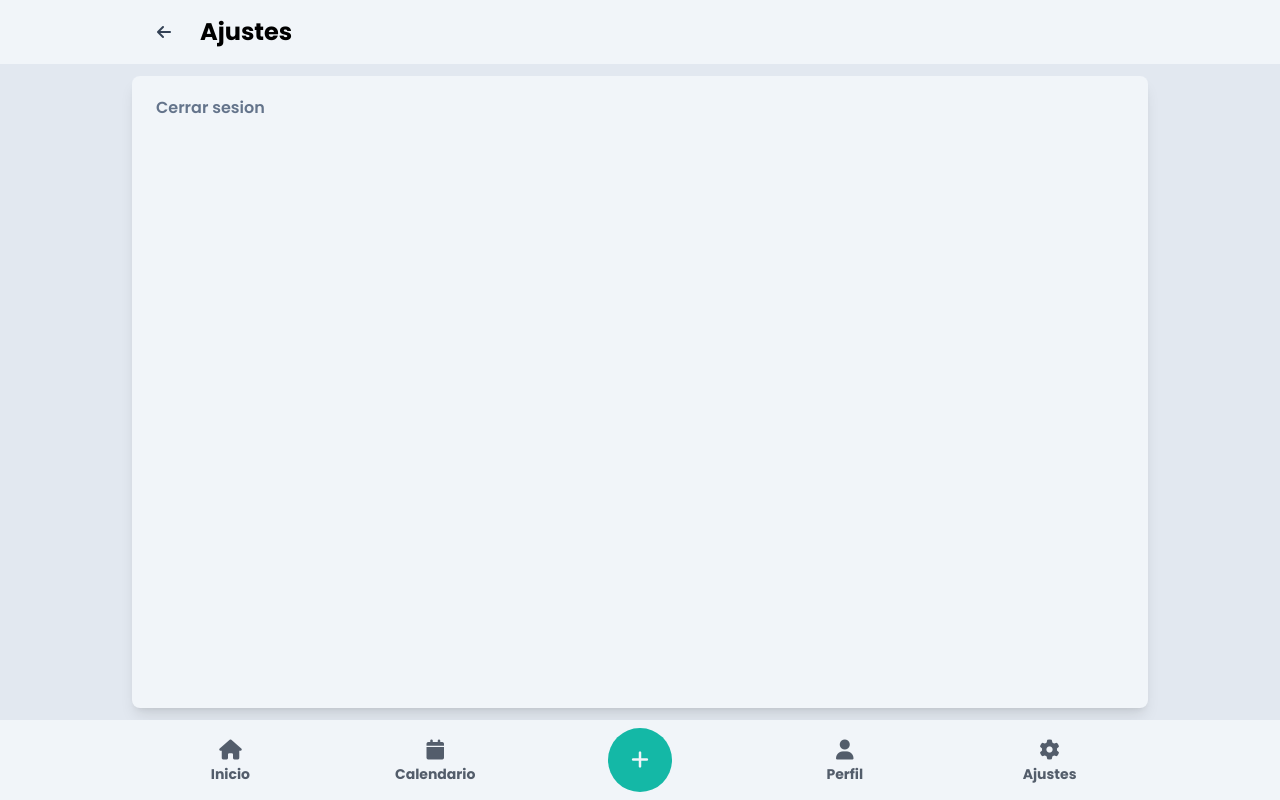
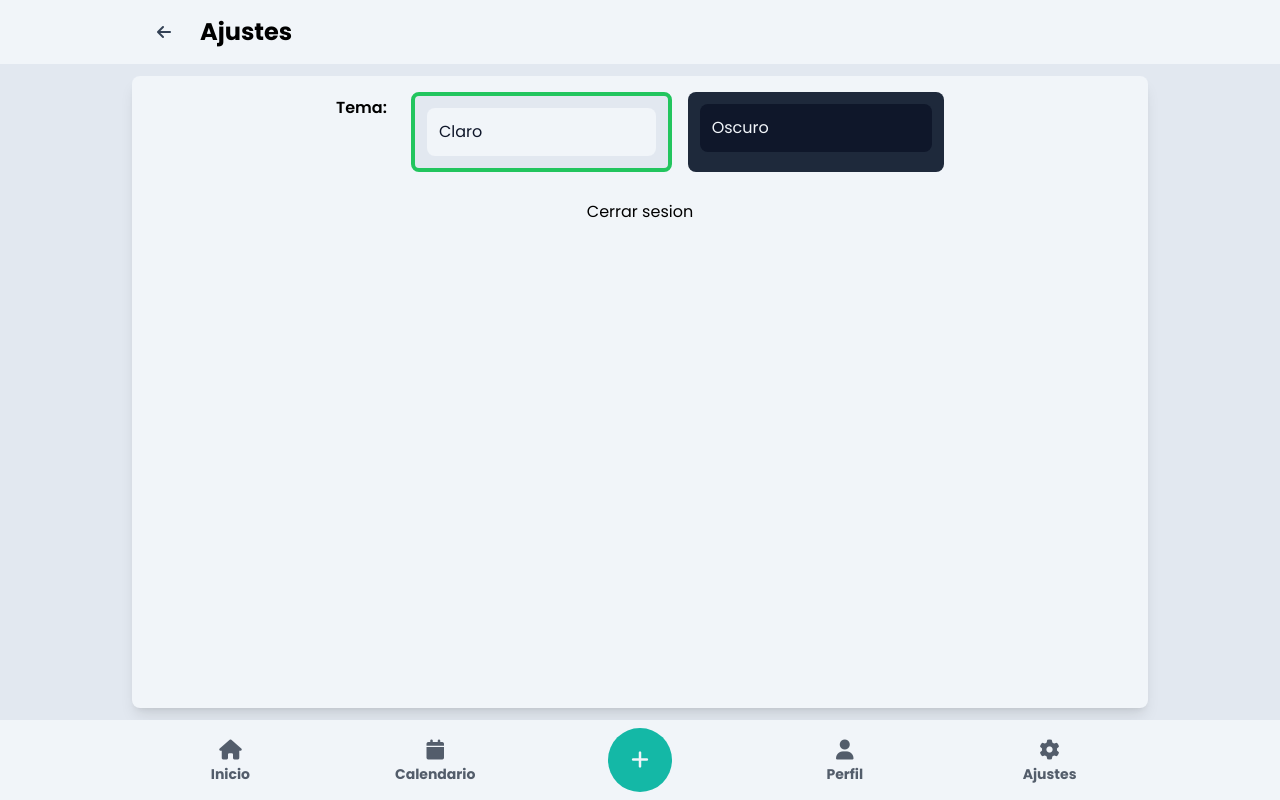
Before and after one commit to alexis00rod/DailyPlanner, a React (Vite) app: page /settings in a window 1280 px wide. Built offline with nearby package versions, Linux system fonts and the light colour scheme; no server answers; sample sign-in values are in the browser's storage; what tw-elements would draw is missing.

Commit message:
Agregue botones para cambiar tema

```diff
--- a/src/pages/Settings.jsx
+++ b/src/pages/Settings.jsx
@@ -1,30 +1,37 @@
-import { Header } from "../components/Header"
-import { Main } from '../components/Main'
+import { useState } from "react"
+import { Header, Main } from '../components/index'
+import { useTheme } from "../hook/useTheme"
 import { logout } from '../service/auth'
 
 export const Settings = () => {
-    // const {darkMode, setDarkMode} = useDarkModeContext()
+    const { theme,setTheme } = useTheme()
 
     return (
         <>
             <Header title="Ajustes" />
             <Main>
-                <ul className="section section-col">
-                    {/* Dark mode */}
-                    {/* <li className="w-full px-2 py-2 flex items-center justify-between">
-                        <div className="w-max h-full px-1 flex items-center gap-2">
-                            <i className="text-2xl fa-solid fa-moon"></i>
-                            <span>Modo oscuro</span>
+                <div className="section section-col">
+                    {/* Cambiar tema */}
+                    <div className="w-full max-w-screen-sm mx-auto px-2 py-2 flex flex-wrap gap-2">
+                        <h4 className="px-2 py-1 font-semibold">Tema: </h4>
+                        <div className="px-2 flex justify-center gap-4 grow">
+                            <div className={`w-full max-w-xs px-3 py-3 bg-slate-200 rounded-lg cursor-pointer ${theme && "border-4 border-green-500"}`} onClick={() => setTheme(true)}>
+                                <div className="px-3 py-3 bg-slate-100 rounded-lg">
+                                    <span className="text-slate-900">Claro</span>
+                                </div>
+                            </div>
+                            <div className={`w-full max-w-xs px-3 py-3 bg-slate-800 rounded-lg cursor-pointer ${!theme && "border-4 border-green-500"}`} onClick={() => setTheme(false)}>
+                                <div className="px-3 py-3 bg-slate-900 rounded-lg">
+                                    <span className="text-slate-100">Oscuro</span>
+                                </div>
+                            </div>
                         </div>
-                        <button className={`relative w-14 h-7 inline-block rounded-full ${darkMode ? "bg-green-500" : "bg-slate-300"}`} onClick={() => setDarkMode(!darkMode)}>
-                            <span className={`absolute top-0 bottom-0 z-10  w-7 h-full inline-block bg-slate-100 border-2 rounded-full ${darkMode ? "right-0 border-green-500" : "left-0 border-slate-300"}`}></span>
-                        </button>
-                    </li> */}
+                    </div>
                     {/* Logout */}
-                    <li className='w-full px-2 py-2 flex items-center'>
-                        <button className='w-max px-2 py-1 text-slate-500 font-semibold duration-150 hover:text-slate-900' onClick={logout}>Cerrar sesion</button>
-                    </li>
-                </ul>
+                    <div className="px-2 py-2">
+                        <button className='btn btn-form mx-auto' onClick={logout}>Cerrar sesion</button>
+                    </div>
+                </div>
             </Main>
         </>
     )
```
